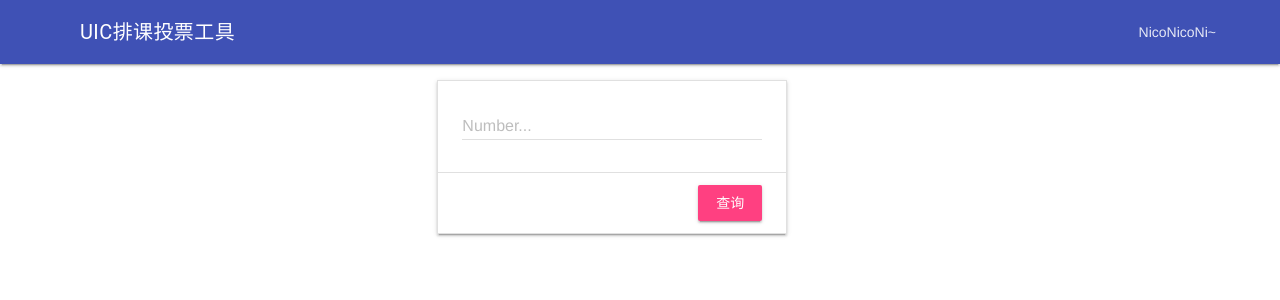
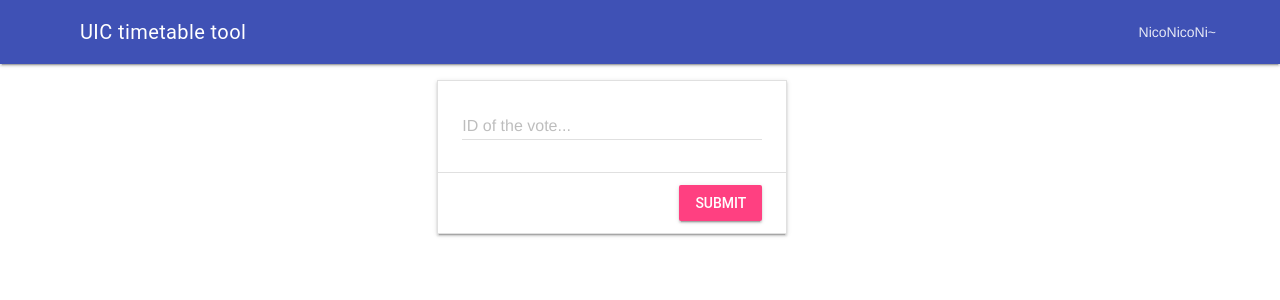
Before and after one commit to heimoshuiyu/uicvote, a Flask app: page /lookup in a window 1280 px wide. Shown: the top 300 px of the page. Run offline with Flask 2, Linux system fonts and the light colour scheme.

Commit message:
bug fixed...

```diff
--- a/main.py
+++ b/main.py
@@ -27,6 +27,14 @@ def lookip():
     return render_template('lookup.html')
 
 
+@app.route('/lookup', methods=['POST'])
+def lookup_vote():
+    if not request.form.get('id'):
+        return redirect('/lookup')
+    else:
+        return redirect('/page/' + request.form.get('id'))
+
+
 @app.route('/page/<id>')
 def page(id):
     # 从数据库获取原始数据
@@ -35,7 +43,14 @@ def page(id):
 
     # 获取描述
     c.execute('SELECT describe FROM main WHERE id="%s"' % id)
-    describe = c.fetchall()[0][0]
+    try:
+        describe = c.fetchall()[0][0]
+    except IndexError:
+        conn.close()
+        return render_template('404.html')
+    except Exception as e:
+        print('%s: %s' % (type(e), str(e)))
+        return
 
     # 获取是否需要信息
     c.execute('SELECT needinfo FROM main WHERE id="%s"' % id)
--- a/templates/base.html
+++ b/templates/base.html
@@ -1,6 +1,6 @@
 <html>
     <head>
-        <title>UIC排课投票工具</title>
+        <title>UIC timetable tool</title>
         <link rel="stylesheet" href="/material.min.css">
         <script src="/material.min.js"></script>
         <link rel="stylesheet" href="https://fonts.googleapis.com/icon?family=Material+Icons">
@@ -11,22 +11,22 @@
               <div class="mdl-layout__header-row">
                 <!-- Title -->
                 <a href="/" style="text-decoration: none; color: white;">
-                  <span class="mdl-layout-title">UIC排课投票工具</span>
+                  <span class="mdl-layout-title">UIC timetable tool</span>
                 </a>
                 <!-- Add spacer, to align navigation to the right -->
                 <div class="mdl-layout-spacer"></div>
                 <!-- Navigation. We hide it in small screens. -->
                 <!-- <nav class="mdl-navigation mdl-layout--large-screen-only"> -->
                 <a class="mdl-navigation__link" href="">NicoNicoNi~</a>
-                </nav>
+                <!-- </nav> -->
               </div>
             </header>
             <div class="mdl-layout__drawer">
-              <span class="mdl-layout-title">功能列表</span>
+              <span class="mdl-layout-title">Function list</span>
               <nav class="mdl-navigation">
-                <a class="mdl-navigation__link" href="/">首页</a>
-                <a class="mdl-navigation__link" href="/lookup">查看投票</a>
-                <a class="mdl-navigation__link" href="/create">发起投票</a>
+                <a class="mdl-navigation__link" href="/">Home page</a>
+                <a class="mdl-navigation__link" href="/lookup">Find vote</a>
+                <a class="mdl-navigation__link" href="/create">Create vote</a>
               </nav>
             </div>
             <main class="mdl-layout__content">
--- a/templates/lookup.html
+++ b/templates/lookup.html
@@ -5,20 +5,20 @@
     <div class="mdl-layout-spacer"></div>
 
     <div class="mdl-cell mdl-cell--4-col">
-        <form action='find' method="GET">
+        <form action='lookup' method="POST">
             <table class="mdl-data-table mdl-js-data-table mdl-shadow--2dp">
                 <tr>
                     <td>
-                        <div class="mdl-textfield mdl-js-textfield">
-                            <input class="mdl-textfield__input" type="text" pattern="-?[0-9]*(\.[0-9]+)?" id="sample2">
-                            <label class="mdl-textfield__label" for="sample2">Number...</label>
-                            <span class="mdl-textfield__error">Input is not a number!</span>
+                        <div class="mdl-textfield mdl-js-textfield mdl-textfield--floating-label">
+                            <input class="mdl-textfield__input" type="text" pattern="-?[0-9]*(\.[0-9]+)?" name="id">
+                            <label class="mdl-textfield__label" for="sample2">ID of the vote...</label>
+                            <span class="mdl-textfield__error">Input is not a ID!</span>
                         </div>
                     </td>
                 </tr>
                 <tr>
                     <td>
-                        <input type="submit" value="查询" class="mdl-button mdl-js-button mdl-button--raised mdl-js-ripple-effect mdl-button--accent">
+                        <input type="submit" class="mdl-button mdl-js-button mdl-button--raised mdl-js-ripple-effect mdl-button--accent">
                     </td>
                 </tr>
             </table>
```
Also changed, not shown: templates/404.html (added, +15 -0 lines).
